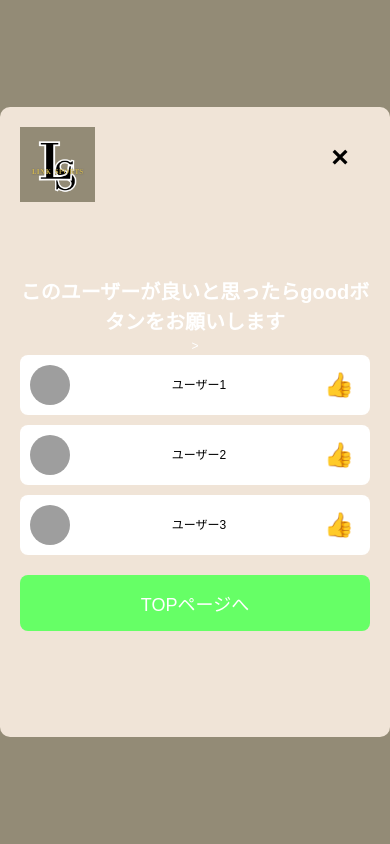
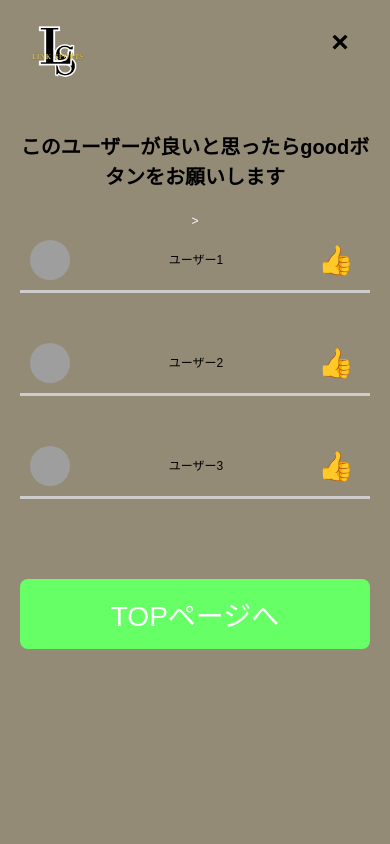
Before and after one commit to NishiSouta/-four-musketeers, a PHP site: page /hyouka.php in a window 390 px wide. Run offline with PHP 8.4, Linux system fonts and the light colour scheme; grey boxes are pictures that could not be loaded.

Commit message:
Update hyouka.css

```diff
--- a/システム開発四銃士/css/hyouka.css
+++ b/システム開発四銃士/css/hyouka.css
@@ -78,7 +77,7 @@ body {
     display: flex;
     justify-content: center;
     align-items: center;
-    height: 100vh;
+    height: 10vh;
 	color: #FFF;	/*全体の文字色*/
 	font-family: "ヒラギノ角ゴ Pro W3", "Hiragino Kaku Gothic Pro", "メイリオ", Meiryo, Osaka, "ＭＳ Ｐゴシック", "MS PGothic", sans-serif;	/*フォント種類*/
 	font-size: 14px;	/*文字サイズ*/
@@ -113,14 +112,13 @@ a:hover {
     max-width: 1300px;
      /* 背景色 */
     width: 390px; /* スマホの幅に合わせる */
-	height: 590px;
+	height: 60px;
     padding: 20px;
-    border-radius: 10px;
+    border-radius: 0px;
     margin: 0 auto;
     box-shadow: 0px 0px 0px rgba(0, 0, 0, 0.1);
     position: relative;
 	text-align:center;
-    background-color: #f0e4d7;
 }
 
 
@@ -528,7 +566,7 @@ body.s-n #sub,body.s-n #footermenu,.m-n {display: none;}
 ---------------------------------------------------------------------------*/
 /*ヘッダーブロック*/
 header {
-	height: 150px;	/*ヘッダーの高さ*/
+	height: 100px;	/*ヘッダーの高さ*/
 }
 /*ロゴ画像*/
 header #logo img {
@@ -657,6 +695,8 @@ img.fr,img.fl {float: none;margin: 0;width: 100%;}
 h1{
 font-size: 20px; /* 必要に応じてサイズを調整 */
 text-align:center;
+	color:black;
+	margin-bottom:20px;
 }
 
 * {
@@ -664,18 +704,34 @@ text-align:center;
 }
 
 
+
+header {
+  display: flex;
+  justify-content: space-between;
+  align-items: center;
+  padding: 10px;
+}
+
+.logo {
+  font-size: 24px;
+  font-weight: bold;
+}
+
+.menu-icon {
+  font-size: 24px;
+}
+
 .user-list {
   display: flex;
   flex-direction: column;
-  gap: 10px;
+  gap: 40px;
 }
 
 .user {
   display: flex;
   align-items: center;
   padding: 10px;
-  background-color: #fff;
-  border-radius: 8px;
+  border-bottom: 3px solid #ccc;
 }
 
 .user-icon {
@@ -687,13 +743,13 @@ text-align:center;
 
 .user-name {
   flex: 1;
-	color: black;
+	color:black;
 }
 
 .like-button {
   background: none;
   border: none;
-  font-size: 24px;
+  font-size: 29px;
   cursor: pointer;
 }
 
@@ -701,8 +757,8 @@ text-align:center;
   display: block;
   width: 100%;
   padding: 15px;
-  margin-top: 20px;
-  font-size: 18px;
+  margin-top: 80px;
+  font-size: 28px;
   color: #fff;
   background-color: #66ff66; /* TOPページボタンの背景色 */
   border: none;
```
Also changed, not shown: other parts of システム開発四銃士/css/hyouka.css (+42 -3 lines). Lines whose indentation alone changed are shown as unchanged.
